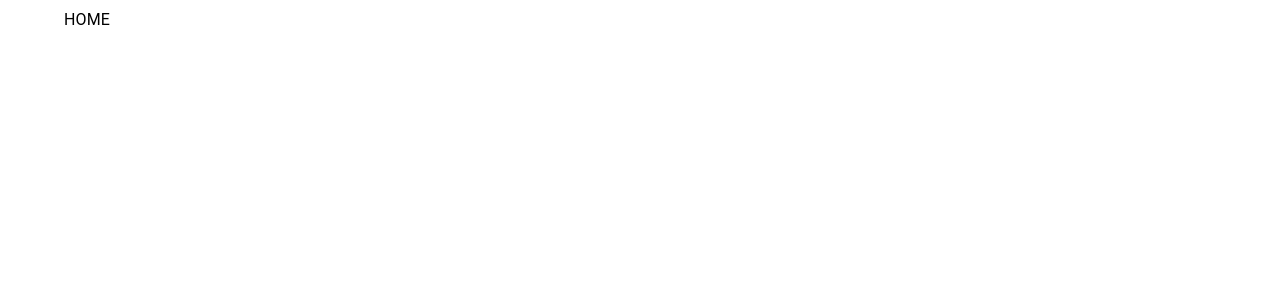
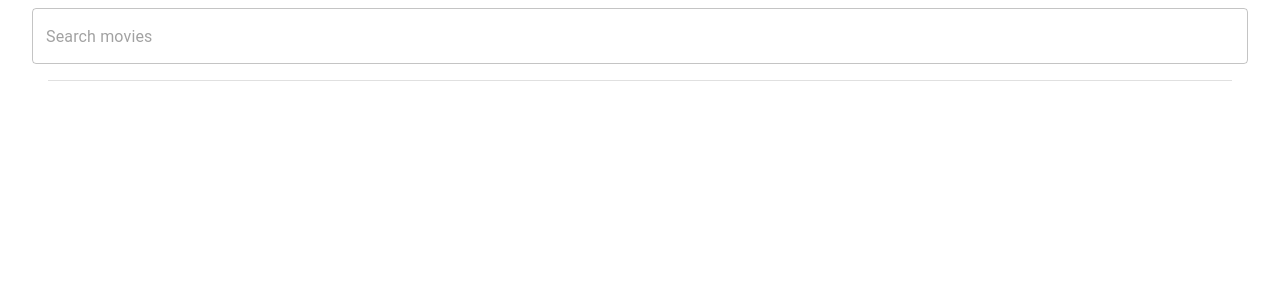
Before and after one commit to sujanthakare/mina-filmer, a React (Create React App) app: page / in a window 1280 px wide. Shown: the top 300 px of the page. Built offline with nearby package versions, Linux system fonts and the light colour scheme.

Commit message:
Basic movie search

```diff
--- a/package.json
+++ b/package.json
@@ -7,6 +7,7 @@
     "@emotion/styled": "^11.9.3",
     "@mui/icons-material": "^5.8.4",
     "@mui/material": "^5.8.6",
+    "lodash": "^4.17.21",
     "react": "^18.2.0",
     "react-dom": "^18.2.0",
     "react-router-dom": "^6.3.0",
@@ -18,11 +19,12 @@
     "@testing-library/jest-dom": "^5.16.4",
     "@testing-library/react": "^13.3.0",
     "@testing-library/user-event": "^13.5.0",
+    "@trivago/prettier-plugin-sort-imports": "^3.2.0",
     "@types/jest": "^27.5.2",
+    "@types/lodash": "^4.14.182",
     "@types/node": "^16.11.41",
     "@types/react": "^18.0.14",
     "@types/react-dom": "^18.0.5",
-    "@trivago/prettier-plugin-sort-imports": "^3.2.0",
     "prettier": "^2.5.1"
   },
   "scripts": {
--- /dev/null
+++ b/src/data/api.ts
@@ -0,0 +1,43 @@
+export interface IMovie {
+  adult: boolean;
+  backdrop_path: string;
+  genre_ids: Array<number>;
+  id: number;
+  original_language: string;
+  original_title: string;
+  overview: string;
+  popularity: number;
+  poster_path: string;
+  release_date: string;
+  title: string;
+  video: boolean;
+  vote_average: number;
+  vote_count: number;
+}
+
+export type SearchResponse = {
+  page: number;
+  results: Array<IMovie>;
+  total_pages: number;
+  total_results: number;
+};
+
+export const searchMovies = async (
+  searchQuery: string,
+  page = 1
+): Promise<SearchResponse | undefined> => {
+  const url = new URL(`${process.env.REACT_APP_TMDB_API_URL}/3/search/movie`);
+
+  url.search = new URLSearchParams({
+    api_key: `${process.env.REACT_APP_TMDB_API_KEY}`,
+    language: 'en-US',
+    page: page.toString(),
+    include_adult: 'false',
+    query: searchQuery,
+  }).toString();
+
+  try {
+    const res = await fetch(url);
+    return await res.json();
+  } catch {}
+};
--- a/src/pages/home.tsx
+++ b/src/pages/home.tsx
@@ -1,13 +1,56 @@
-import React from 'react';
+import React, { useState } from 'react';
 
-import { Box, Container, Typography } from '@mui/material';
+import { Container, Divider, Grid } from '@mui/material';
+
+import { SearchResponse, searchMovies } from '../data/api';
+import MovieCard from '../ui/movie-card';
+import SearchField from '../ui/search-field';
 
 const Home = () => {
+  const [searchResponse, setSearchResponse] = useState<
+    SearchResponse | undefined
+  >();
+
   return (
-    <Container>
-      <Box>
-        <Typography>HOME</Typography>
-      </Box>
+    <Container maxWidth="xl">
+      <SearchField
+        value=""
+        onChange={(newValue) => {
+          if (!newValue) {
+            return;
+          }
+
+          searchMovies(newValue).then((response) => {
+            setSearchResponse(response);
+          });
+        }}
+      />
+
+      <Divider sx={{ margin: 2 }} />
+
+      {searchResponse && (
+        <Grid container spacing={1}>
+          {searchResponse.results?.map((item) => {
+            if (!item.poster_path) {
+              return null;
+            }
+
+            return (
+              <Grid key={item.id} item xs={6} md={4} xl={3}>
+                <MovieCard
+                  data={{
+                    id: item.id,
+                    original_language: item.original_language,
+                    original_title: item.original_language,
+                    poster_path: item.poster_path,
+                    title: item.title,
+                  }}
+                />
+              </Grid>
+            );
+          })}
+        </Grid>
+      )}
     </Container>
   );
 };
--- /dev/null
+++ b/src/ui/movie-card/index.ts
@@ -0,0 +1 @@
+export { default } from './movie-card';
--- /dev/null
+++ b/src/ui/movie-card/movie-card.tsx
@@ -0,0 +1,27 @@
+import React from 'react';
+
+import { Card, CardMedia } from '@mui/material';
+
+type MovieCardProps = {
+  data: {
+    id: number;
+    original_language: string;
+    original_title: string;
+    poster_path: string;
+    title: string;
+  };
+};
+
+const MovieCard = ({ data }: MovieCardProps) => {
+  return (
+    <Card>
+      <CardMedia
+        component="img"
+        image={`https://image.tmdb.org/t/p/original/${data.poster_path}`}
+        alt={data.title}
+      />
+    </Card>
+  );
+};
+
+export default MovieCard;
--- /dev/null
+++ b/src/ui/search-field/index.tsx
@@ -0,0 +1 @@
+export { default } from './search-field';
--- /dev/null
+++ b/src/ui/search-field/search-field.tsx
@@ -0,0 +1,37 @@
+import React, { useEffect, useRef, useState } from 'react';
+
+import _ from 'lodash';
+
+import { TextField } from '@mui/material';
+
+type SearchFieldProps = {
+  value: string;
+  onChange?: (newValue: string) => void;
+};
+
+const SearchField = ({ value, onChange = () => {} }: SearchFieldProps) => {
+  const [fieldValue, setFieldValue] = useState(value);
+
+  useEffect(() => {
+    setFieldValue(value);
+  }, [value]);
+
+  const debouncedHandleChange = useRef(
+    _.debounce(onChange, 700, { maxWait: 2000 })
+  );
+
+  return (
+    <TextField
+      value={fieldValue}
+      placeholder="Search movies"
+      onChange={(e) => {
+        setFieldValue(e.target.value);
+        debouncedHandleChange.current(e.target.value);
+      }}
+      variant="outlined"
+      fullWidth
+    />
+  );
+};
+
+export default SearchField;
```
Also changed, not shown: 2 other files (tests, documents, lock files or other folders).
